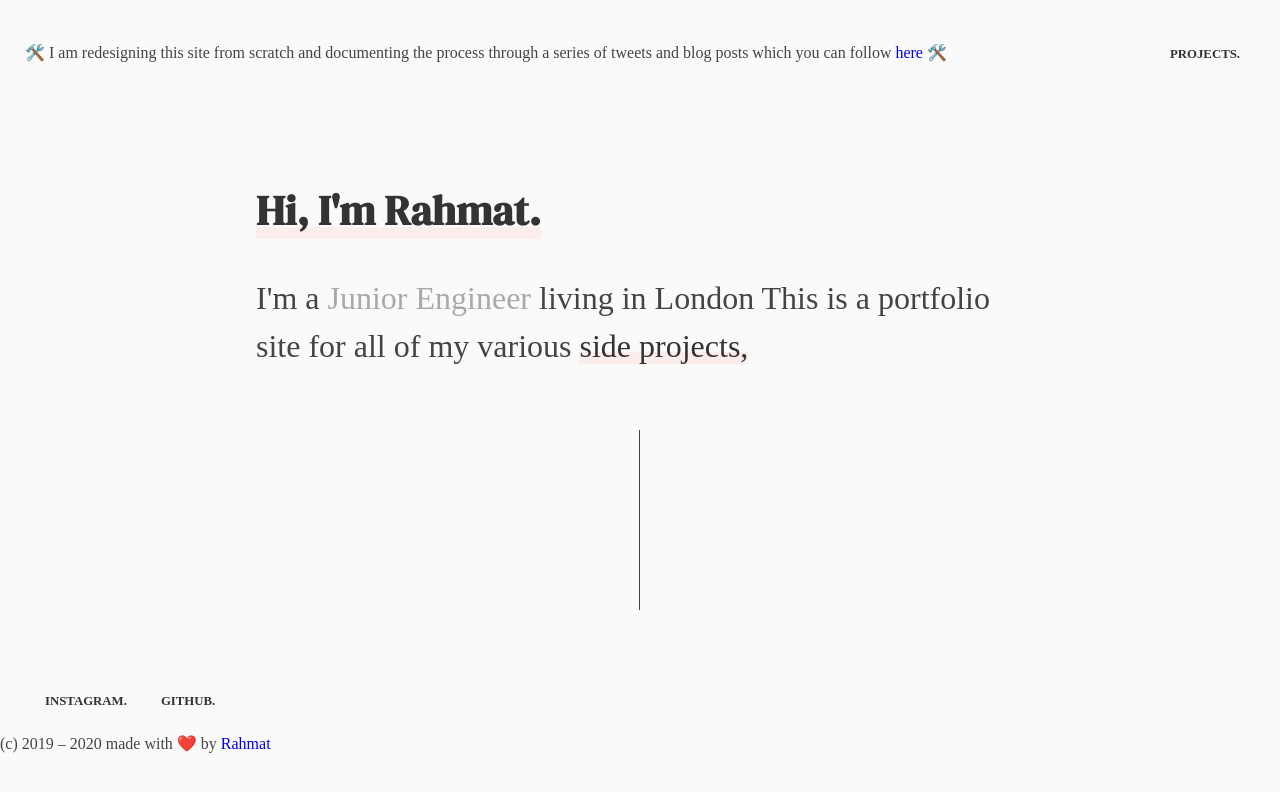
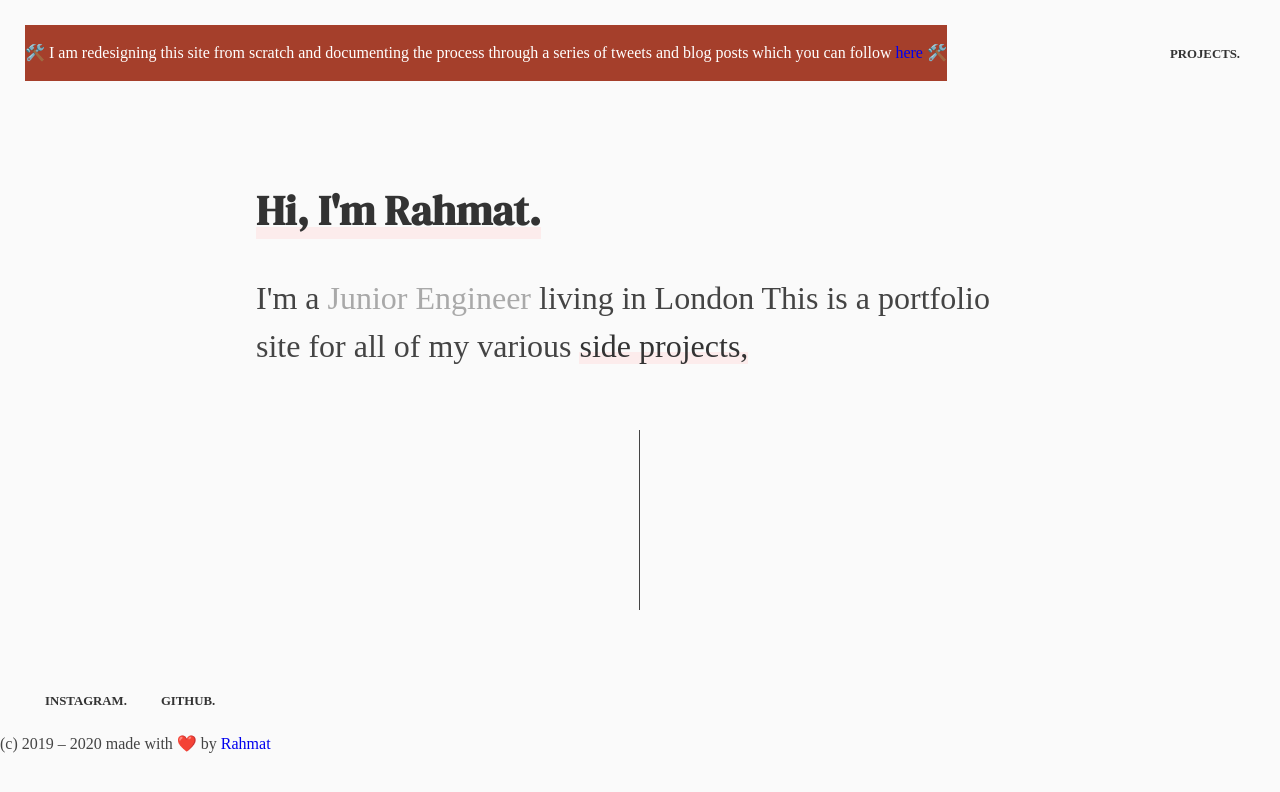
Before and after one commit to ThisIsRahmat/portfolio, a plain HTML site: page index.html in a window 1280 px wide. Drawn offline with nearby package versions, Linux system fonts and the light colour scheme; a script that the page names is missing; a web font is replaced by a local one.

Commit message:
banner work more

```diff
--- a/css/index.css
+++ b/css/index.css
@@ -358,11 +358,13 @@ header {
 }
 
 
-.blog-design{
+.blog-design-header{
+  background-color: #a53f2b;
+  color:#ffa69e;
 
 }
 
-.blog-design-link{
-  color:
+.blog-design-words{
+  color: #ffff;
 }
 /*# sourceMappingURL=index.css.map */
```
